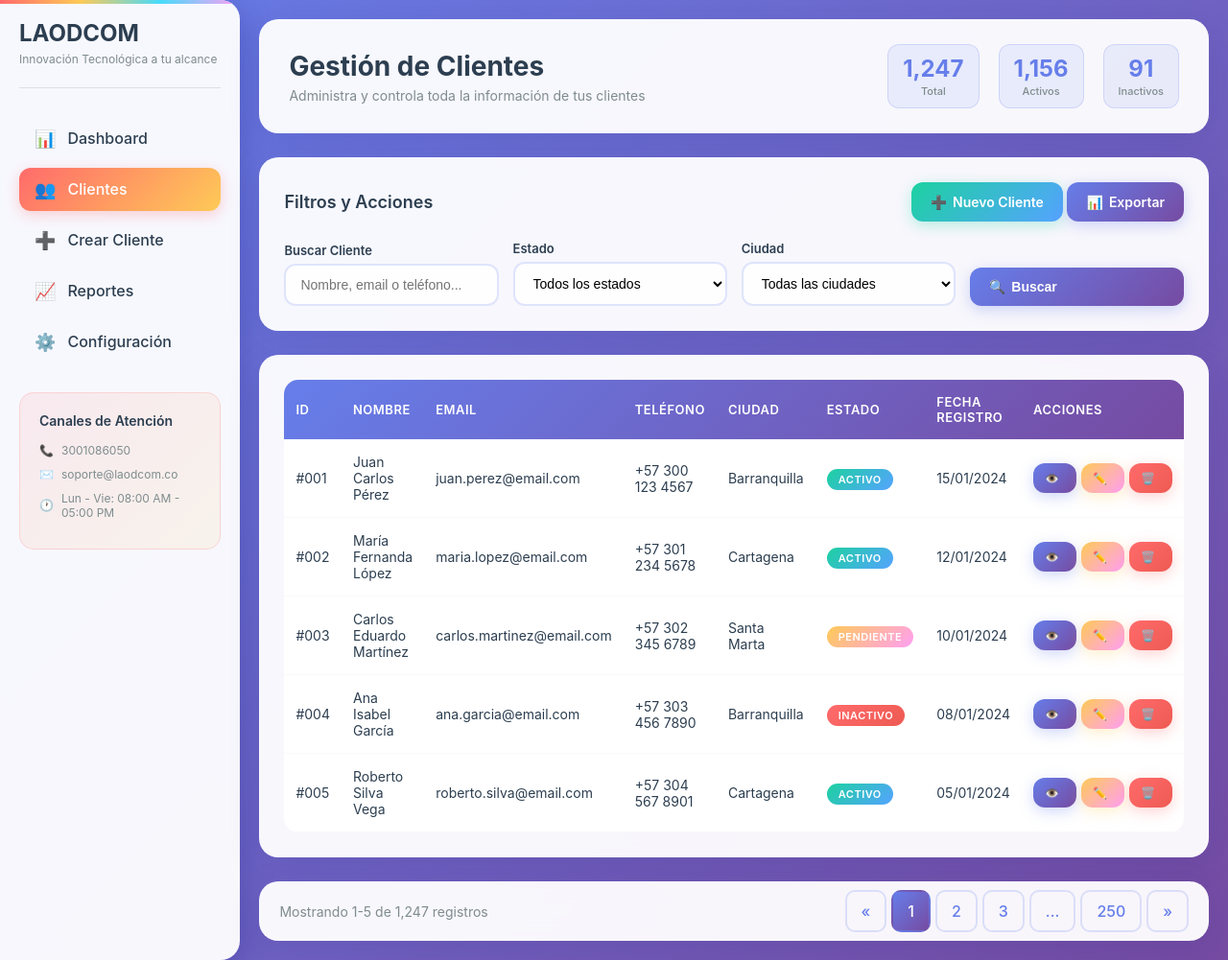
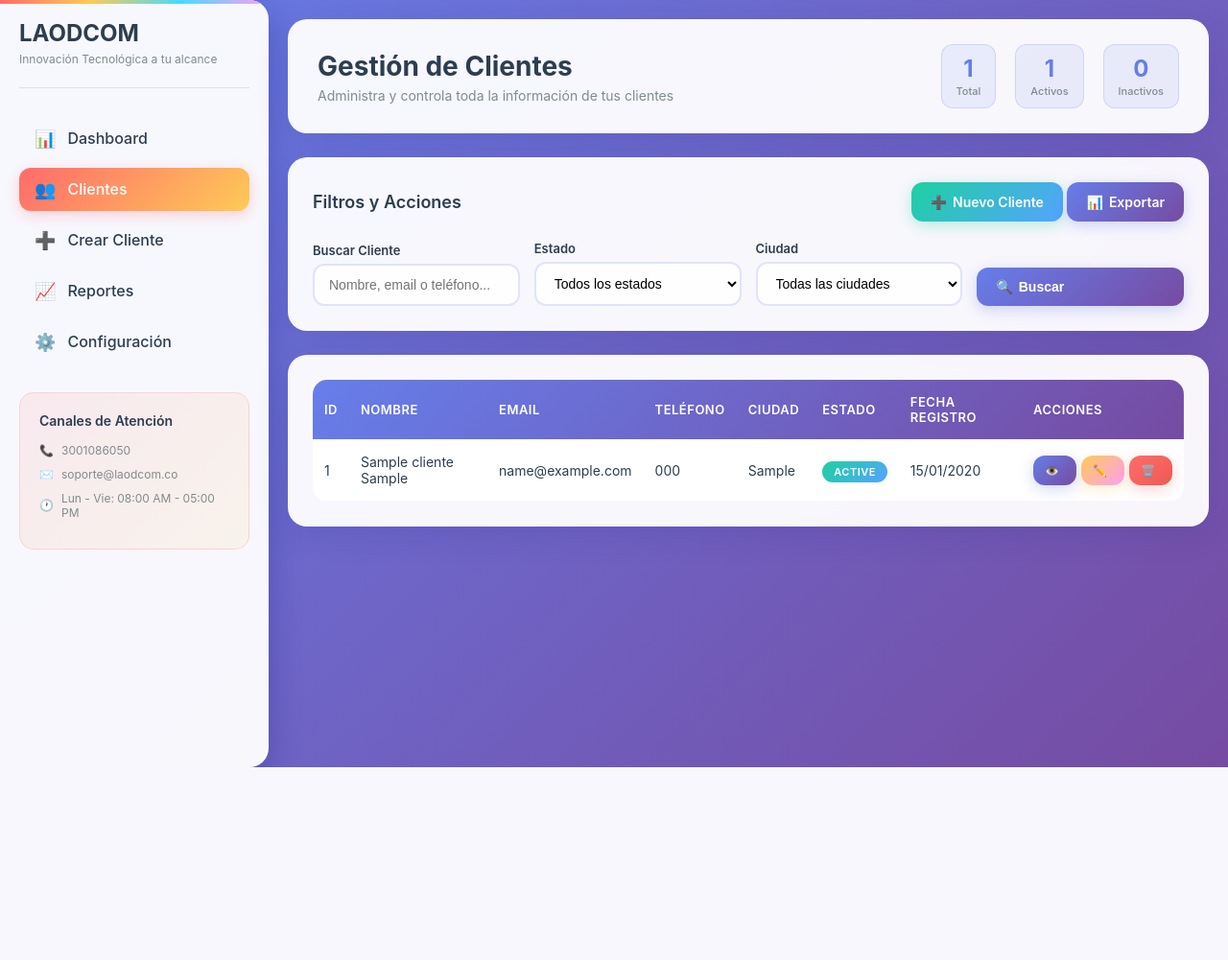
Before and after one commit to OscarHernandezDeveloper/Reto-laodcom, a PHP site: page /clientes.php in a window 1280 px wide. Shown: the whole page at 96% size. After the commit the page ends 800 px from the top, so only its background shows below. Run offline with PHP 8.4, Linux system fonts and the light colour scheme; tables that the repository leaves empty or names only in its code hold one stand-in row (values such as "Sample post").

Commit message:
se realizo el moestreo de datos reales de la db en ña tabla de clientes.php

```diff
--- a/model/clienteModelo.php
+++ b/model/clienteModelo.php
@@ -1,20 +1,7 @@
 <?php
 require_once '../php/conexion.php';
 
-function existeCedula($cedula) {
-    global $conexion;
-
-    $sql = "SELECT COUNT(*) as total FROM clientes WHERE cedula = ?";
-    $stmt = $conexion->prepare($sql);
-    $stmt->bind_param("s", $cedula);
-    $stmt->execute();
-    $stmt->bind_result($total);
-    $stmt->fetch();
-    $stmt->close();
-
-    return $total > 0;
-}
-
+// Función para guardar un nuevo cliente
 function guardarCliente($datos) {
     global $conexion;
 
@@ -52,4 +39,65 @@
     $stmt->close();
     return $resultado;
 }
+
+// Función para verificar si la cédula ya existe
+function existeCedula($cedula) {
+    global $conexion;
+
+    $sql = "SELECT COUNT(*) as total FROM clientes WHERE cedula = ?";
+    $stmt = $conexion->prepare($sql);
+    $stmt->bind_param("s", $cedula);
+    $stmt->execute();
+    $stmt->bind_result($total);
+    $stmt->fetch();
+    $stmt->close();
+
+    return $total > 0;
+}
+
+// Función para obtener el total de clientes
+function totalClientes() {
+    global $conexion;
+    $sql = "SELECT COUNT(*) as total FROM clientes";
+    $result = $conexion->query($sql);
+    $row = $result->fetch_assoc();
+    return $row['total'];
+}
+
+// Función para obtener los clientes nuevos de hoy
+function nuevosHoy() {
+    global $conexion;
+    $sql = "SELECT COUNT(*) as total FROM clientes WHERE DATE(fecha_creacion) = CURDATE()";
+    $result = $conexion->query($sql);
+    $row = $result->fetch_assoc();
+    return $row['total'];
+}
+
+// Función para obtener los clientes activos
+function clientesActivos() {
+    global $conexion;
+    $sql = "SELECT COUNT(*) as total FROM clientes WHERE estado = 'active'";
+    $result = $conexion->query($sql);
+    $row = $result->fetch_assoc();
+    return $row['total'];
+}
+// Función para obtener los clientes inactivos
+function clientesInactivos() {
+    global $conexion;
+    $sql = "SELECT COUNT(*) as total FROM clientes WHERE estado = 'inactive'";
+    $result = $conexion->query($sql);
+    $row = $result->fetch_assoc();
+    return $row['total'];
+}
+
+function obtenerClientes() {
+    global $conexion;
+    $sql = "SELECT * FROM clientes";
+    $result = $conexion->query($sql);
+    $clientes = [];
+    while ($row = $result->fetch_assoc()) {
+        $clientes[] = $row;
+    }
+    return $clientes;
+}
 ?>
--- a/php/clientes.php
+++ b/php/clientes.php
@@ -1,3 +1,13 @@
+<?php
+require_once '../model/clienteModelo.php';
+
+$total = totalClientes();
+$nuevos = nuevosHoy();
+$activos = clientesActivos();
+$inactivos = clientesInactivos();
+$clientes = obtenerClientes();
+?>
+
 <!DOCTYPE html>
 <html lang="en">
 <head>
@@ -77,15 +87,15 @@
                 </div>
                 <div class="header-stats">
                     <div class="stat-mini">
-                        <div class="stat-mini-value">1,247</div>
+                        <div class="stat-mini-value"><?php echo number_format($total);?></div>
                         <div class="stat-mini-label">Total</div>
                     </div>
                     <div class="stat-mini">
-                        <div class="stat-mini-value">1,156</div>
+                        <div class="stat-mini-value"><?php echo number_format($activos)?></div>
                         <div class="stat-mini-label">Activos</div>
                     </div>
                     <div class="stat-mini">
-                        <div class="stat-mini-value">91</div>
+                        <div class="stat-mini-value"><?php echo number_format($inactivos);?></div>
                         <div class="stat-mini-label">Inactivos</div>
                     </div>
                 </div>
@@ -96,7 +106,7 @@
                 <div class="controls-header">
                     <h2 class="controls-title">Filtros y Acciones</h2>
                     <div>
-                        <a href="#" class="btn btn-success">
+                        <a href="../php/crear_cliente.php" class="btn btn-success">
                             <span class="btn-icon">➕</span>
                             Nuevo Cliente
                         </a>
@@ -157,137 +167,31 @@
                             </tr>
                         </thead>
                         <tbody>
+                            <?php foreach ($clientes as $cliente): ?>
                                 <tr>
-                                <td>#001</td>
-                                <td>Juan Carlos Pérez</td>
-                                <td>juan.perez@email.com</td>
-                                <td>+57 300 123 4567</td>
-                                <td>Barranquilla</td>
-                                <td><span class="status-badge status-active">Activo</span></td>
-                                <td>15/01/2024</td>
+                                    <td><?php echo $cliente['id']; ?></td>
+                                    <td><?php echo htmlspecialchars($cliente['nombres'] . ' ' . $cliente['apellidos']); ?></td>
+                                    <td><?php echo htmlspecialchars($cliente['email']); ?></td>
+                                    <td><?php echo htmlspecialchars($cliente['telefono']); ?></td>
+                                    <td><?php echo htmlspecialchars($cliente['ciudad']); ?></td>
+                                    <td>
+                                        <span class="status-badge status-<?php echo strtolower($cliente['estado']); ?>">
+                                            <?php echo ucfirst($cliente['estado']); ?>
+                                        </span>
+                                    </td>
+                                    <td><?php echo date('d/m/Y', strtotime($cliente['fecha_creacion'])); ?></td>
                                     <td>
                                         <div class="actions-group">
-                                        <a href="#" class="btn btn-primary btn-sm">
-                                            <span class="btn-icon">👁️</span>
-                                        </a>
-                                        <a href="#" class="btn btn-warning btn-sm">
-                                            <span class="btn-icon">✏️</span>
-                                        </a>
-                                        <a href="#" class="btn btn-danger btn-sm">
-                                            <span class="btn-icon">🗑️</span>
-                                        </a>
+                                            <a href="#" class="btn btn-primary btn-sm"><span class="btn-icon">👁️</span></a>
+                                            <a href="#" class="btn btn-warning btn-sm"><span class="btn-icon">✏️</span></a>
+                                            <a href="#" class="btn btn-danger btn-sm"><span class="btn-icon">🗑️</span></a>
                                         </div>
                                     </td>
                                 </tr>
-                            <tr>
-                                <td>#002</td>
-                                <td>María Fernanda López</td>
-                                <td>maria.lopez@email.com</td>
-                                <td>+57 301 234 5678</td>
-                                <td>Cartagena</td>
-                                <td><span class="status-badge status-active">Activo</span></td>
-                                <td>12/01/2024</td>
-                                <td>
-                                    <div class="actions-group">
-                                        <a href="#" class="btn btn-primary btn-sm">
-                                            <span class="btn-icon">👁️</span>
-                                        </a>
-                                        <a href="#" class="btn btn-warning btn-sm">
-                                            <span class="btn-icon">✏️</span>
-                                        </a>
-                                        <a href="#" class="btn btn-danger btn-sm">
-                                            <span class="btn-icon">🗑️</span>
-                                        </a>
-                                    </div>
-                                </td>
-                            </tr>
-                            <tr>
-                                <td>#003</td>
-                                <td>Carlos Eduardo Martínez</td>
-                                <td>carlos.martinez@email.com</td>
-                                <td>+57 302 345 6789</td>
-                                <td>Santa Marta</td>
-                                <td><span class="status-badge status-pending">Pendiente</span></td>
-                                <td>10/01/2024</td>
-                                <td>
-                                    <div class="actions-group">
-                                        <a href="#" class="btn btn-primary btn-sm">
-                                            <span class="btn-icon">👁️</span>
-                                        </a>
-                                        <a href="#" class="btn btn-warning btn-sm">
-                                            <span class="btn-icon">✏️</span>
-                                        </a>
-                                        <a href="#" class="btn btn-danger btn-sm">
-                                            <span class="btn-icon">🗑️</span>
-                                        </a>
-                                    </div>
-                                </td>
-                            </tr>
-                            <tr>
-                                <td>#004</td>
-                                <td>Ana Isabel García</td>
-                                <td>ana.garcia@email.com</td>
-                                <td>+57 303 456 7890</td>
-                                <td>Barranquilla</td>
-                                <td><span class="status-badge status-inactive">Inactivo</span></td>
-                                <td>08/01/2024</td>
-                                <td>
-                                    <div class="actions-group">
-                                        <a href="#" class="btn btn-primary btn-sm">
-                                            <span class="btn-icon">👁️</span>
-                                        </a>
-                                        <a href="#" class="btn btn-warning btn-sm">
-                                            <span class="btn-icon">✏️</span>
-                                        </a>
-                                        <a href="#" class="btn btn-danger btn-sm">
-                                            <span class="btn-icon">🗑️</span>
-                                        </a>
-                                    </div>
-                                </td>
-                            </tr>
-                            <tr>
-                                <td>#005</td>
-                                <td>Roberto Silva Vega</td>
-                                <td>roberto.silva@email.com</td>
-                                <td>+57 304 567 8901</td>
-                                <td>Cartagena</td>
-                                <td><span class="status-badge status-active">Activo</span></td>
-                                <td>05/01/2024</td>
-                                <td>
-                                    <div class="actions-group">
-                                        <a href="#" class="btn btn-primary btn-sm">
-                                            <span class="btn-icon">👁️</span>
-                                        </a>
-                                        <a href="#" class="btn btn-warning btn-sm">
-                                            <span class="btn-icon">✏️</span>
-                                        </a>
-                                        <a href="#" class="btn btn-danger btn-sm">
-                                            <span class="btn-icon">🗑️</span>
-                                        </a>
-                                    </div>
-                                </td>
-                            </tr>
+                                <?php endforeach; ?>
                             </tbody>
                         </table>
                     </div>
-            </section>
-
-            <!-- Paginación -->
-            <section class="pagination-section">
-                <div class="pagination-info">
-                    Mostrando 1-5 de 1,247 registros
-                </div>
-                <nav>
-                    <ul class="pagination">
-                        <li><a href="#" class="page-link">«</a></li>
-                        <li><a href="#" class="page-link active">1</a></li>
-                        <li><a href="#" class="page-link">2</a></li>
-                        <li><a href="#" class="page-link">3</a></li>
-                        <li><a href="#" class="page-link">...</a></li>
-                        <li><a href="#" class="page-link">250</a></li>
-                        <li><a href="#" class="page-link">»</a></li>
-                    </ul>
-                </nav>
                 </section>
         </main>
     </div>
```
Also changed, not shown: php/index.php (+11 -3 lines). Lines whose indentation alone changed are shown as unchanged.
